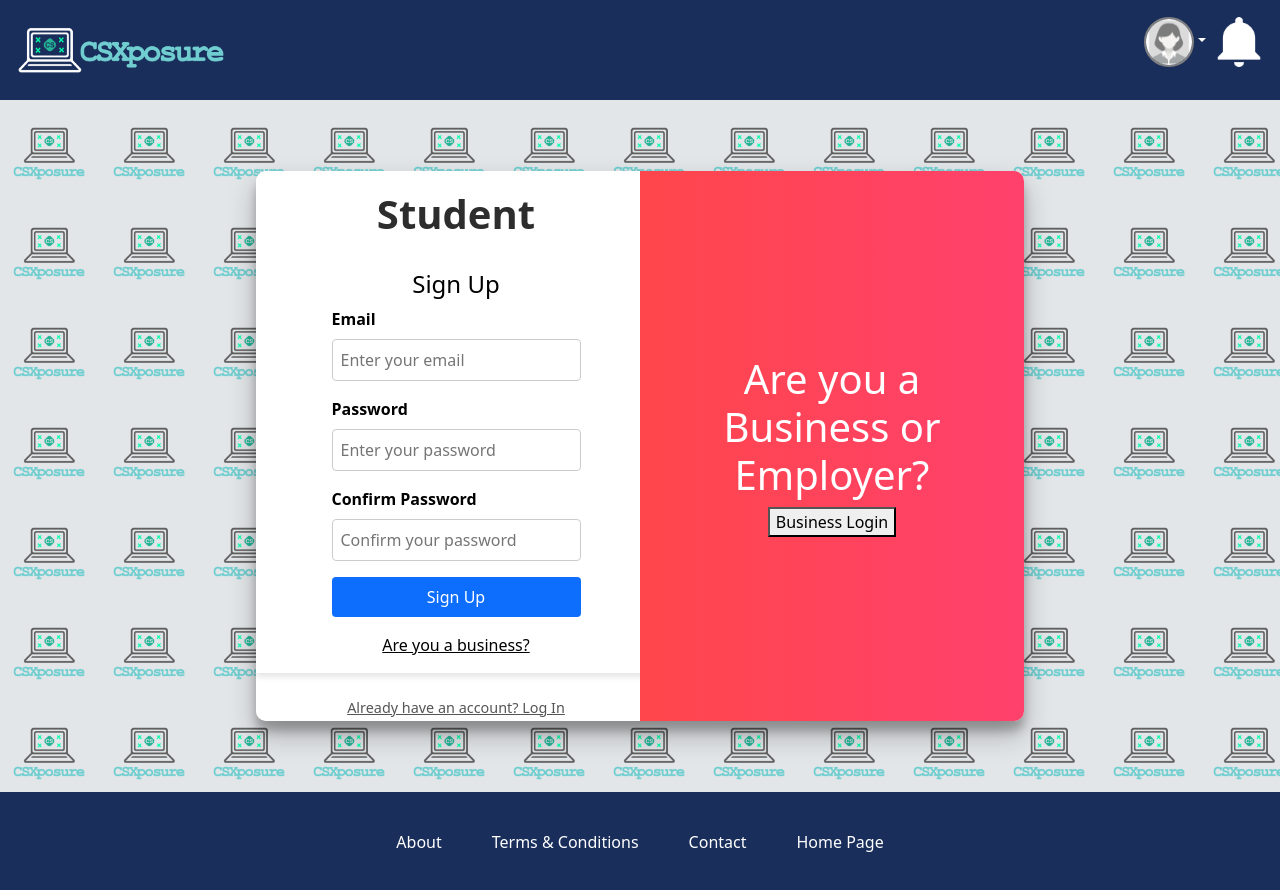
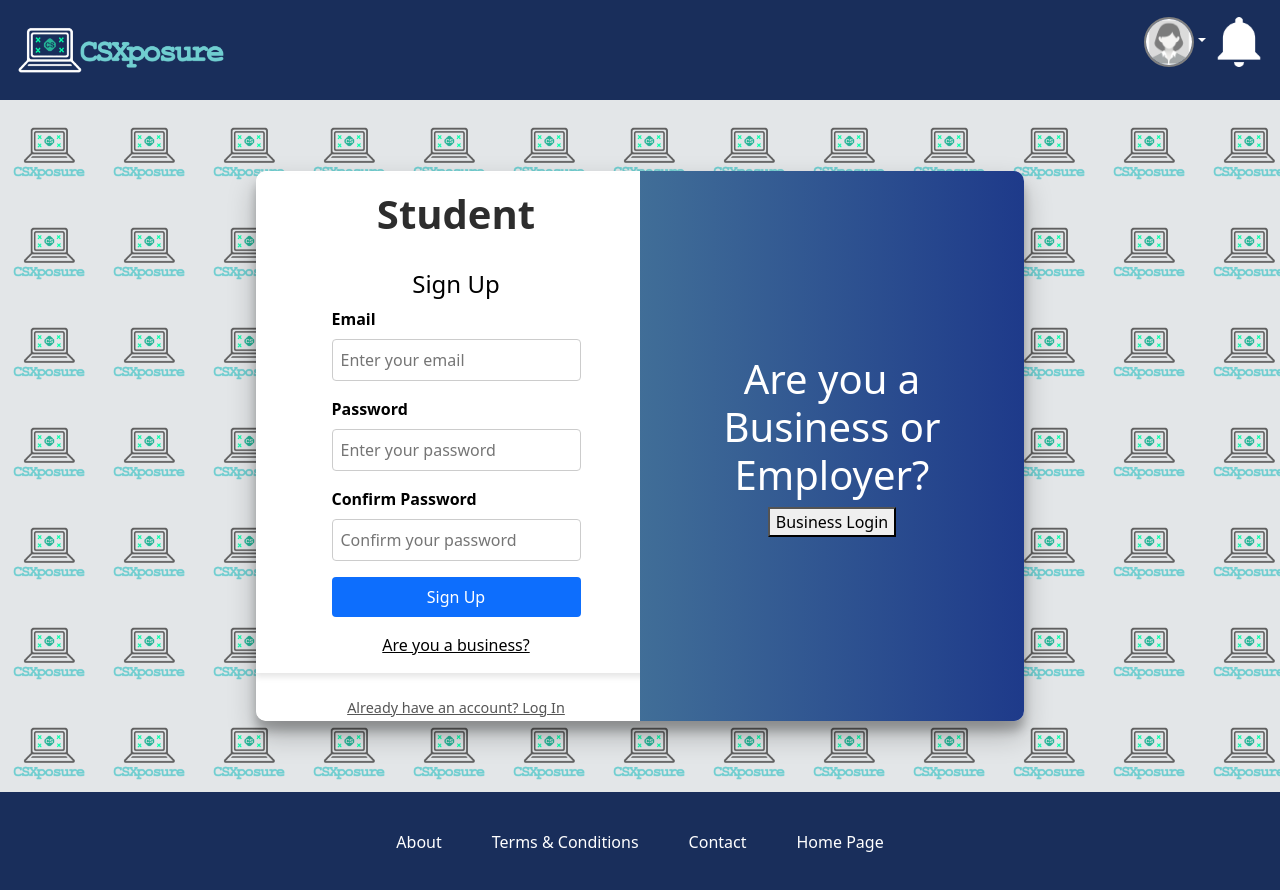
Before and after one commit to AsahH12/csxposure, a Next.js app: page /Authentication in a window 1280 px wide. Built offline with nearby package versions, Linux system fonts and the light colour scheme; no server answers; a web font is replaced by a local one.

Commit message:
Overlay colors

```diff
--- a/app/Authentication/page.tsx
+++ b/app/Authentication/page.tsx
@@ -342,7 +342,7 @@
                   <h1>Are you showcasing projects?</h1>
                   <button
                     className={styles.ghost}
-                    onClick={() => setRightPanelActive(false)}
+                    onClick={() => {setRightPanelActive(false); setIsBusiness(false);}}
                   >
                     Student Login
                   </button>
@@ -351,7 +351,7 @@
                   <h1>Are you a Business or Employer?</h1>
                   <button
                     className={styles.ghost}
-                    onClick={() => setRightPanelActive(true)}
+                    onClick={() => {setRightPanelActive(true); setIsBusiness(true);}}
                   >
                     Business Login
                   </button>
--- a/app/Authentication/signup.module.css
+++ b/app/Authentication/signup.module.css
@@ -94,8 +94,7 @@
 
 .overlay {
   background: #FF416C;
-  background: -webkit-linear-gradient(to right, #FF4B2B, #FF416C);
-  background: linear-gradient(to right, #FF4B2B, #FF416C);
+  background: linear-gradient(to right, #63A2A5, #1E3A8A);
   background-repeat: no-repeat;
   background-size: cover;
   background-position: 0 0;
```
